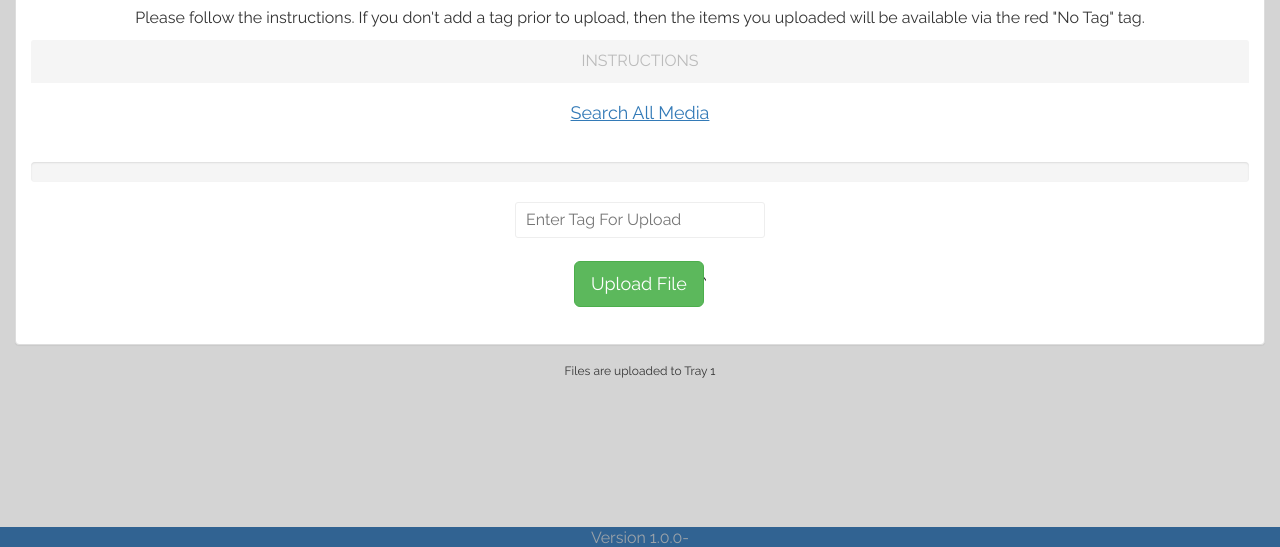
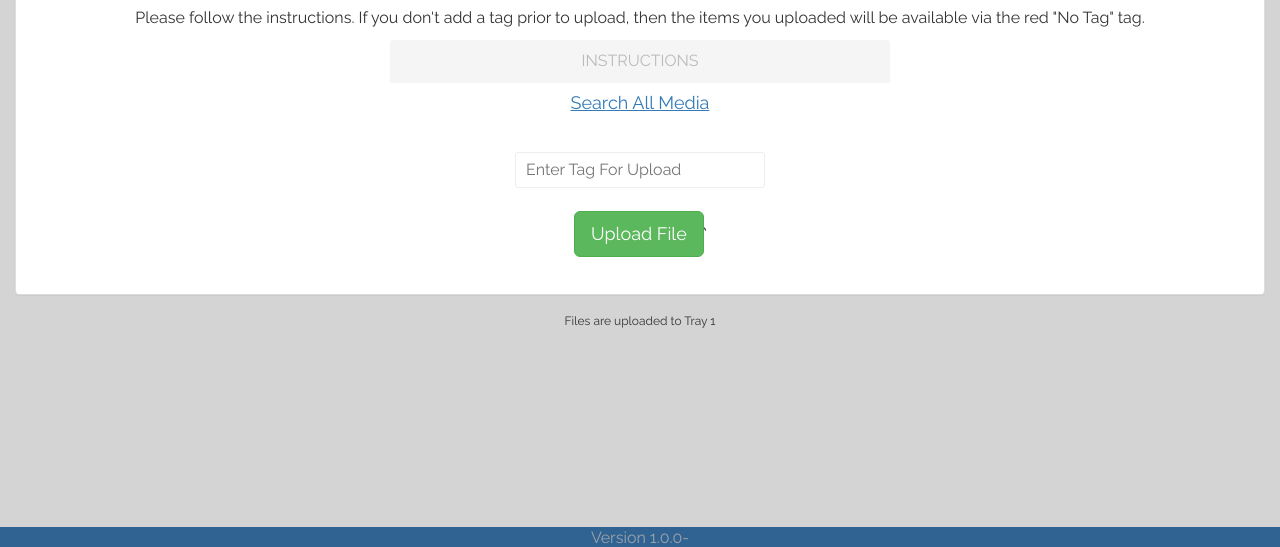
Before and after one commit to mgeatz/hcs, a website: page views/index.html in a window 1280 px wide. Shown: the part 253-800 px from the top of the page. Drawn offline with nearby package versions, Linux system fonts and the light colour scheme; no server answers.

Commit message:
Add some instructions

```diff
--- a/views/css/styles.css
+++ b/views/css/styles.css
@@ -110,3 +110,8 @@ input {
 p.panel-title a {
     color: #bbb;
 }
+
+div#accordion {
+    width: 500px;
+    margin: auto;
+}
--- a/views/index.html
+++ b/views/index.html
@@ -66,14 +66,16 @@
                     </div>
 
                     <h4><a href="/media"><u>Search All Media</u></a></h4>
-                    <div class="progress">
+                    <div class="progress hidden">
                         <div class="progress-bar" role="progressbar"></div>
                     </div>
-                    <input type="text" placeholder="Enter Tag For Upload"/>
-                    <br><br>
-                    <button id="upload_btn" class="btn btn-lg btn-success" type="button">Upload File</button>
-                    <input id="upload-input" type="file" name="uploads[]" multiple="multiple">
 
+                    <div id="upload_controls">
+                        <input type="text" placeholder="Enter Tag For Upload"/>
+                        <br><br>
+                        <button id="upload_btn" class="btn btn-lg btn-success" type="button">Upload File</button>
+                        <input id="upload-input" type="file" name="uploads[]" multiple="multiple">
+                    </div>
                 </div>
             </div>
             <sup>Files are uploaded to Tray 1</sup>
--- a/views/js/upload.js
+++ b/views/js/upload.js
@@ -1,3 +1,6 @@
+$('.progress').hide();
+$('#upload_controls').show();
+
 $('.upload-btn').on('click', function () {
   var $progressBar = $('.progress-bar');
   $('#upload-input').click();
@@ -5,6 +8,10 @@ $('.upload-btn').on('click', function () {
   $progressBar.width('0%');
 });
 $('#upload-input').on('change', function () {
+
+  $('.progress').show();
+  $('#upload_controls').hide();
+
   var files = $(this).get(0).files,
     $progressBar = $('.progress-bar');
   if (files.length > 0) {
```
